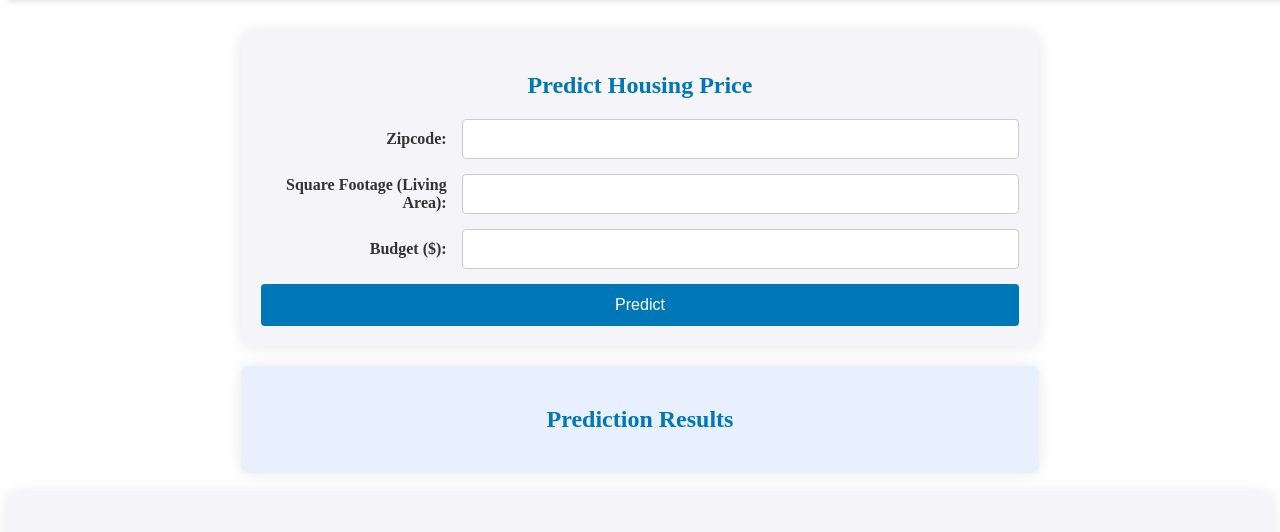
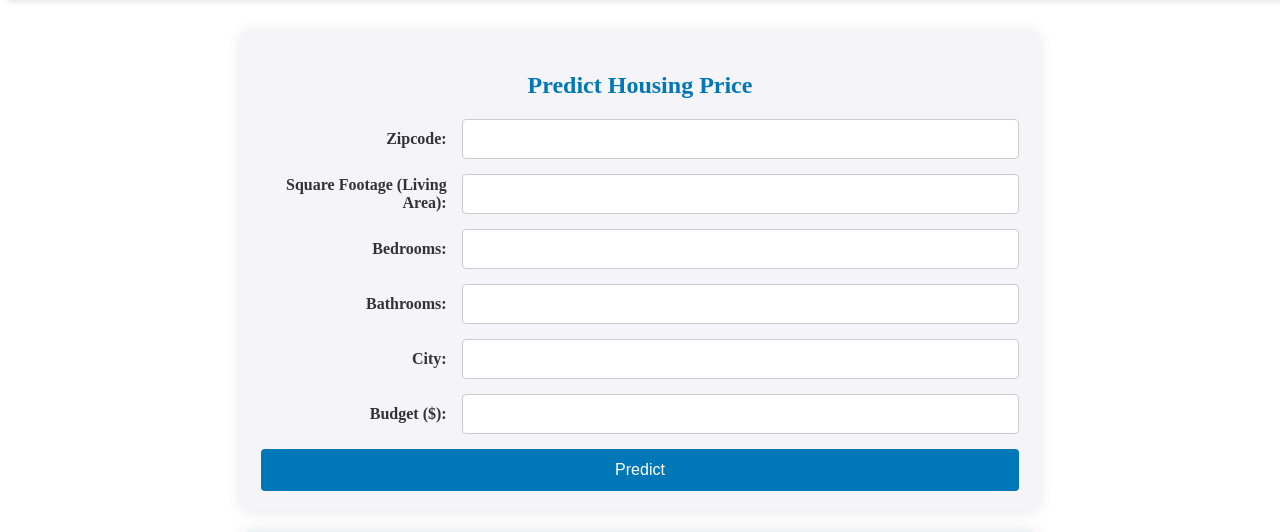
Before and after one commit to Kathyvng/project4_group2, a Flask app: page / in a window 1280 px wide. Shown: the part 68-600 px from the top of the page. Run offline with Flask 3, Linux system fonts and the light colour scheme; data that the repository does not hold is empty; parts of the project's set-up code (start-up, migrations or seed data) failed here and were passed over; some libraries are stand-ins or nearby versions.

Commit message:
new edits

```diff
--- a/housing.py
+++ b/housing.py
@@ -29,20 +29,23 @@ def predict():
     try:
         global df  # Move global statement to the top
 
-        zipcode = int(request.form['Zipcode'])
-        sqft_living = float(request.form['Sqft'])
+        # Get user inputs from form
+        zipcode = str(request.form['Zipcode'])  # Zipcode should be a string
+        sqft_living = int(request.form['Sqft'])  # sqft_living should be an integer
         budget = float(request.form['Budget'])
 
-        # Load additional data for avg_income, bedrooms, and bathrooms from JSON data
+        # Load additional data for avg_income, bedrooms, bathrooms, and city from JSON data
         record = df.loc[df['zipcode'] == zipcode].head(1)
         if not record.empty:
             avg_income = float(record['avg_income'].values[0])
-            bedrooms = float(record['bedrooms'].values[0]) if 'bedrooms' in record.columns else 0
+            bedrooms = int(record['bedrooms'].values[0]) if 'bedrooms' in record.columns else 0
             bathrooms = float(record['bathrooms'].values[0]) if 'bathrooms' in record.columns else 0
+            city = str(record['city'].values[0]) if 'city' in record.columns else 'Unknown'
         else:
             avg_income = 0
             bedrooms = 0
             bathrooms = 0
+            city = 'Unknown'
 
         # Create input_data with the required fields only
         input_data = pd.DataFrame([{
@@ -50,13 +53,17 @@ def predict():
             'sqft_living': sqft_living,
             'avg_income': avg_income,
             'bedrooms': bedrooms,
-            'bathrooms': bathrooms
+            'bathrooms': bathrooms,
+            'city': city
         }])
+
+        print(f"Input Data: {input_data}")
 
         # Make prediction
         predicted_price = model.predict(input_data)[0]
         predicted_price = float(predicted_price)  # Ensure it's a Python float
 
+        # Generate recommendation based on budget
         recommendation = (
             f"This is a good deal in {zipcode}!"
             if predicted_price <= budget
@@ -70,18 +77,14 @@ def predict():
             'predicted_price': predicted_price,
             'avg_income': avg_income,
             'bedrooms': bedrooms,
-            'bathrooms': bathrooms
+            'bathrooms': bathrooms,
+            'city': city
         }
 
         # Add new data to df
         df = pd.concat([df, pd.DataFrame([new_record])], ignore_index=True)
 
         return render_template('Main.html', prediction=f"${predicted_price:,.2f}", recommendation=recommendation)
-
-    except Exception as e:
-        print(f"Error: {e}")
-        return render_template('Main.html', prediction="Model error. Please try again later.")
-
 
     except Exception as e:
         print(f"Error: {e}")
--- a/templates/Main.html
+++ b/templates/Main.html
@@ -190,6 +190,15 @@
         <label for="Sqft">Square Footage (Living Area):</label>
         <input type="number" id="Sqft" name="Sqft" required>
 
+        <label for="Bedrooms">Bedrooms:</label>
+        <input type="number" id="Bedrooms" name="Bedrooms" required>
+
+        <label for="Bathrooms">Bathrooms:</label>
+        <input type="number" step="0.1" id="Bathrooms" name="Bathrooms" required>
+
+        <label for="City">City:</label>
+        <input type="text" id="City" name="City" required>
+
         <label for="Budget">Budget ($):</label>
         <input type="number" id="Budget" name="Budget" required>
 
@@ -220,17 +229,18 @@
             .then(data => {
                 var zipcodes = data.map(row => row.zipcode);
                 var predicted_prices = data.map(row => row.predicted_price);
-                var avg_income = data.map(row => row.avg_income || 0); // Default to 0 if missing
+                var avg_income = data.map(row => row.avg_income || 0);
+                var cities = data.map(row => row.city || 'Unknown');
 
                 var trace = {
-                    x: avg_income, // X-axis as avg_income
-                    y: predicted_prices, // Y-axis as predicted_price
+                    x: avg_income,
+                    y: predicted_prices,
                     mode: 'markers',
                     type: 'scatter',
-                    text: zipcodes,
+                    text: cities.map((city, i) => `${city}, Zipcode: ${zipcodes[i]}`),
                     marker: {
                         size: 12,
-                        color: avg_income, // Optional: color by avg_income
+                        color: avg_income,
                         colorscale: 'Viridis',
                         showscale: true
                     }
@@ -246,10 +256,7 @@
             });
     }
 
-    // Refresh chart every 3 seconds
     setInterval(updateChart, 3000);
-
-    // Load chart on page load
     updateChart();
 
     function toggleNav() {
```
